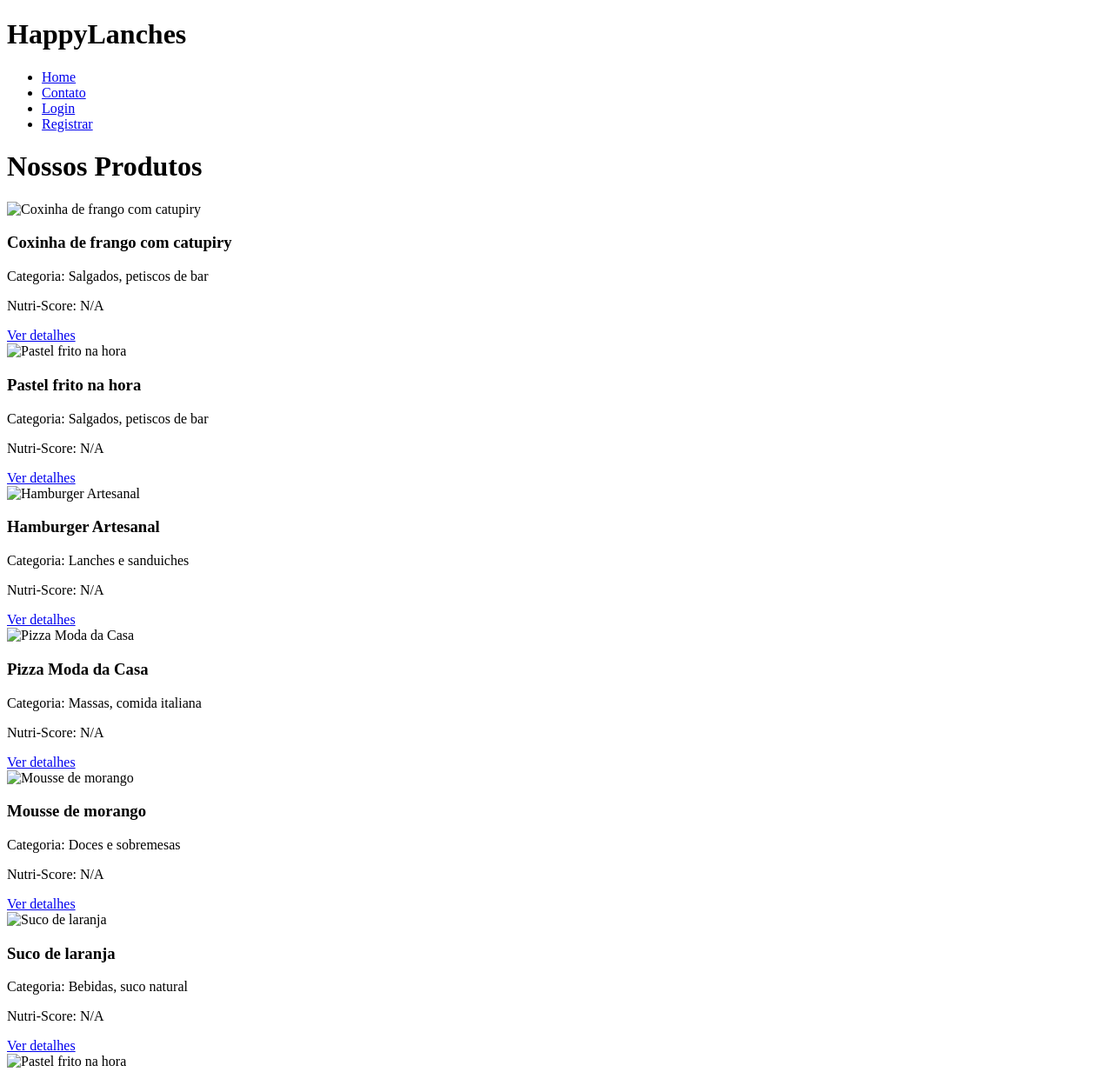
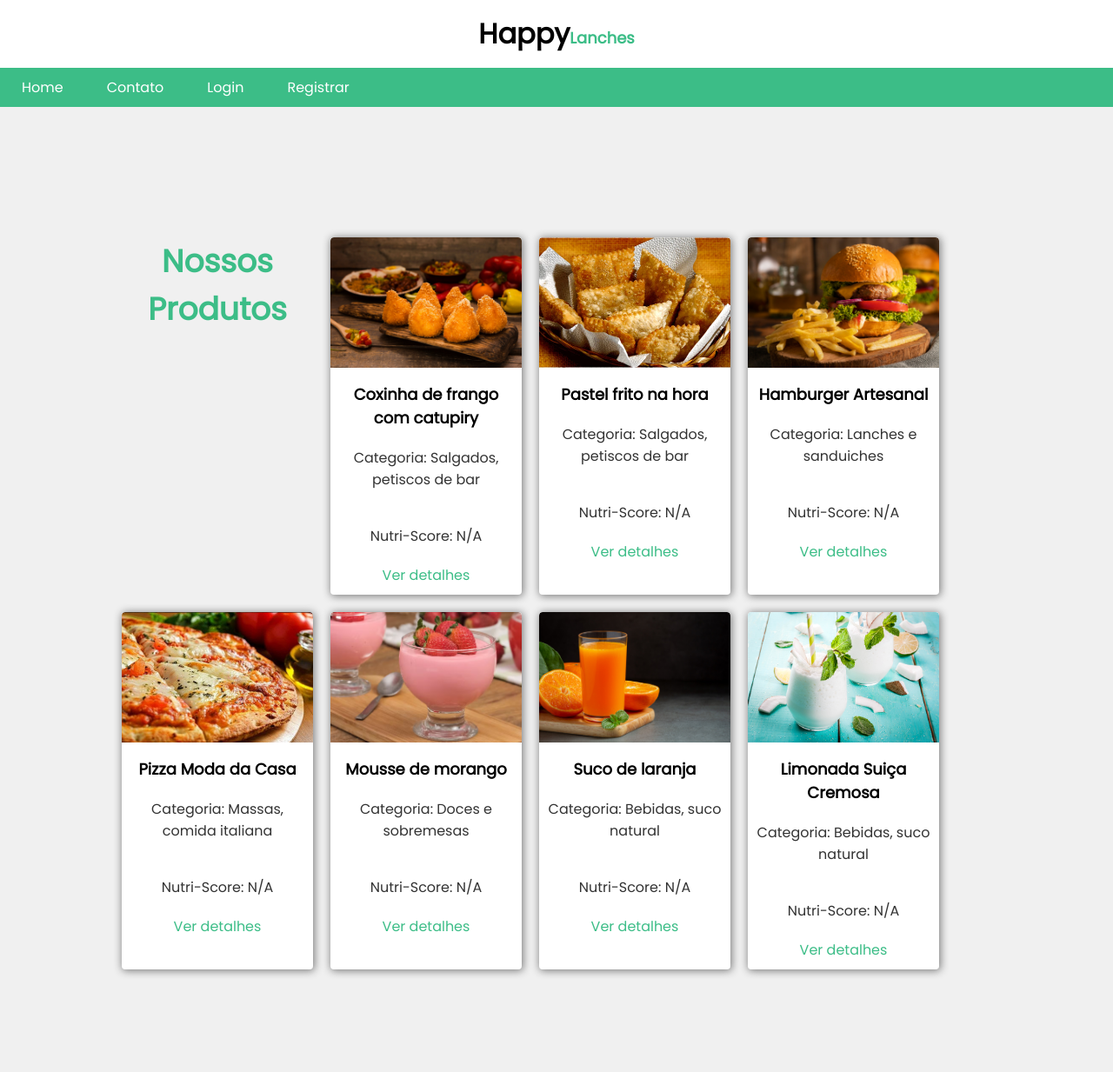
Before and after one commit to cleitoncfs/Happy-Lanches, a plain HTML site: page docs/index.html in a window 1280 px wide. Shown: the top 1233 px of the page at 87% size. Drawn offline with Linux system fonts and the light colour scheme; the site is published under a folder, as on GitHub Pages, so addresses that start at the root find nothing.

Commit message:
Update index.html

```diff
--- a/docs/index.html
+++ b/docs/index.html
@@ -4,8 +4,8 @@
     <meta charset="UTF-8" />
     <meta http-equiv="X-UA-Compatible" content="IE=edge" />
     <meta name="viewport" content="width=device-width, initial-scale=1.0" />
-    <link rel="icon" type="image/png" sizes="32x32" href="/static/img/favicon-32x32.png">
-    <link rel="stylesheet" href="/static/css/style.css">
+    <link rel="icon" type="image/png" sizes="32x32" href="static/img/favicon-32x32.png">
+    <link rel="stylesheet" href="static/css/style.css">
     <title>Página Inicial - Happy Lanches</title>
 </head>
 <body>
@@ -37,7 +37,7 @@
     <h1>Nossos Produtos</h1>
     <div class="card-produto">
         <div class="container-imagem">
-            <img src="/static/img/coxinha.jpg" alt="Coxinha de frango com catupiry">
+            <img src="static/img/coxinha.jpg" alt="Coxinha de frango com catupiry">
         </div>
         <div class="container-info">
             <h3>Coxinha de frango com catupiry</h3>
@@ -51,7 +51,7 @@
 
     <div class="card-produto">
         <div class="container-imagem">
-            <img src="/static/img/pastel.jpg" alt="Pastel frito na hora">
+            <img src="static/img/pastel.jpg" alt="Pastel frito na hora">
         </div>
         <div class="container-info">
             <h3>Pastel frito na hora</h3>
@@ -65,7 +65,7 @@
 
     <div class="card-produto">
         <div class="container-imagem">
-            <img src="/static/img/hamburger-artesanal.jpg" alt="Hamburger Artesanal">
+            <img src="static/img/hamburger-artesanal.jpg" alt="Hamburger Artesanal">
         </div>
         <div class="container-info">
             <h3>Hamburger Artesanal</h3>
@@ -79,7 +79,7 @@
 
     <div class="card-produto">
         <div class="container-imagem">
-            <img src="/static/img/pizza.png" alt="Pizza Moda da Casa">
+            <img src="static/img/pizza.png" alt="Pizza Moda da Casa">
         </div>
         <div class="container-info">
             <h3>Pizza Moda da Casa</h3>
@@ -93,7 +93,7 @@
 
     <div class="card-produto">
         <div class="container-imagem">
-            <img src="/static/img/mousse.png" alt="Mousse de morango">
+            <img src="static/img/mousse.png" alt="Mousse de morango">
         </div>
         <div class="container-info">
             <h3>Mousse de morango</h3>
@@ -107,7 +107,7 @@
 
     <div class="card-produto">
         <div class="container-imagem">
-            <img src="/static/img/suco-de-laranja.jpg" alt="Suco de laranja">
+            <img src="static/img/suco-de-laranja.jpg" alt="Suco de laranja">
         </div>
         <div class="container-info">
             <h3>Suco de laranja</h3>
@@ -121,7 +121,7 @@
 
     <div class="card-produto">
         <div class="container-imagem">
-            <img src="/static/img/limonada.jpg" alt="Pastel frito na hora">
+            <img src="static/img/limonada.jpg" alt="Pastel frito na hora">
         </div>
         <div class="container-info">
             <h3>Limonada Suiça Cremosa</h3>
@@ -143,6 +143,6 @@
         <p>&copy; 2024 Happy Lanches. Todos os direitos reservados.</p>
     </footer>
 
-    <script src="/static/js/script.js"></script>
+    <script src="static/js/script.js"></script>
 </body>
 </html>
```
